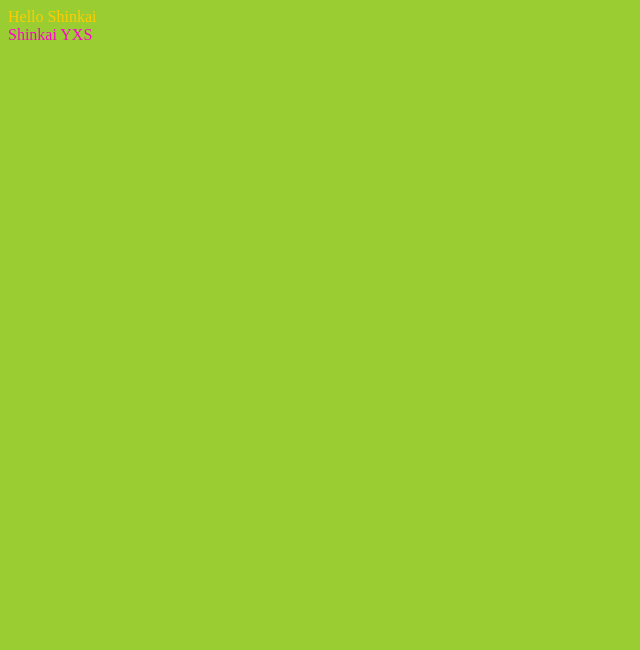
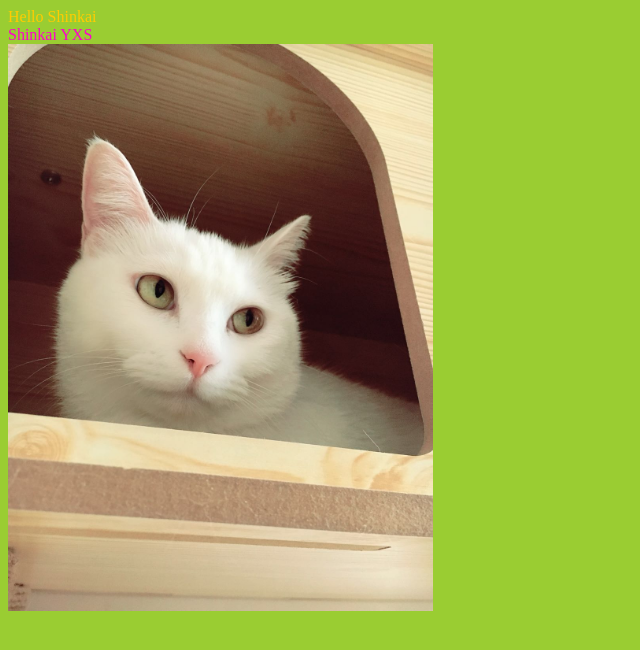
Before and after one commit to Shinkai-YXS/webpack-demo, a website built with webpack: page src/index.html in a window 1280 px wide. Shown: the whole page, without its empty margins (0-640 px from the left). Built offline with nearby package versions, Linux system fonts and the light colour scheme.

Commit message:
CSS 中的图片处理

```diff
--- a/package.json
+++ b/package.json
@@ -10,8 +10,10 @@
   "license": "ISC",
   "devDependencies": {
     "css-loader": "^1.0.0",
+    "file-loader": "^1.1.11",
     "html-webpack-plugin": "^3.2.0",
     "style-loader": "^0.22.1",
+    "url-loader": "^1.1.1",
     "webpack": "^3.12.0",
     "webpack-cli": "^3.1.0",
     "webpack-dev-server": "^2.9.7"
--- a/src/css/index.css
+++ b/src/css/index.css
@@ -1,3 +1,11 @@
 body {
   background-color: yellowgreen;
 }
+#image {
+  background-image: url("../images/Candy.jpeg");
+  width: 425px;
+  height: 567px;
+  background-position: center;
+  background-repeat: no-repeat;
+  background-size: contain;
+}
--- a/src/index.html
+++ b/src/index.html
@@ -7,5 +7,6 @@
 <body>
   <div id="title"></div>
   <div id="subTitle"></div>
+  <div id="image"></div>
 </body>
 </html>
--- a/webpack.config.js
+++ b/webpack.config.js
@@ -21,6 +21,16 @@ module.exports = {
         test: /\.css$/,
         // 使用哪些 loader
         use: ['style-loader', 'css-loader']
+      },{
+        test: /\.(png|jpg|jpeg|gif)/,
+        use: [
+          {
+            loader: "url-loader",
+            options: {
+              limit: 5000 // 大于 5000 个字节的图片正常打包，小于 5000 字节的图片以 base64 的方式引用。
+            }
+          }
+        ]
       }
     ]
   },
```
Also changed, not shown: src/images/Candy.jpeg (added).
